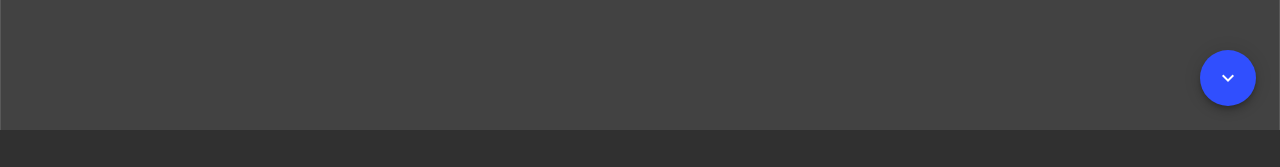
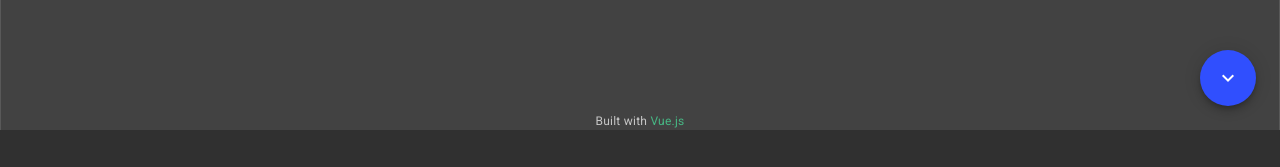
Before and after one commit to ssparvez/profile, a Vue app: page / in a window 1280 px wide. Shown: the part 670-837 px from the top of the page. Before the commit the page ends 800 px from the top, so only its background shows below. Built offline with nearby package versions, Linux system fonts and the light colour scheme.

Commit message:
small change

```diff
--- a/src/App.vue
+++ b/src/App.vue
@@ -20,6 +20,9 @@
         </transition>
       </md-app-content>
     </md-app>
+    <footer>
+      <span class="md-caption">Built with <a style="color: #47b784;" href="https://vuejs.org/">Vue.js</a></span>
+    </footer>
     <md-speed-dial md-direction="top" class="md-bottom-right md-fixed">
       <md-speed-dial-target class="md-primary">
         <md-icon class="md-morph-initial">expand_more</md-icon>
@@ -70,7 +73,19 @@ export default {
 
 @import "~vue-material/dist/theme/all"; // Apply the theme
 
-#app {
+footer {
+    position: absolute;
+    bottom: 0;
+    width: 100%;
+    /* Set the fixed height of the footer here */
+    height: 60px;
+    line-height: 100px; /* Vertically center the text there */
+    text-align: center;
+    span {
+      a {
+        color: #47b784;
+      }
+    }
 }
 
 #page-title {
--- a/src/router/index.js
+++ b/src/router/index.js
@@ -21,7 +21,6 @@ export default new Router({
         transitionName: 'slide-left'
       },
       path: '/projects',
-      alias: '/',
       name: 'Projects',
       component: Projects
     }
```
